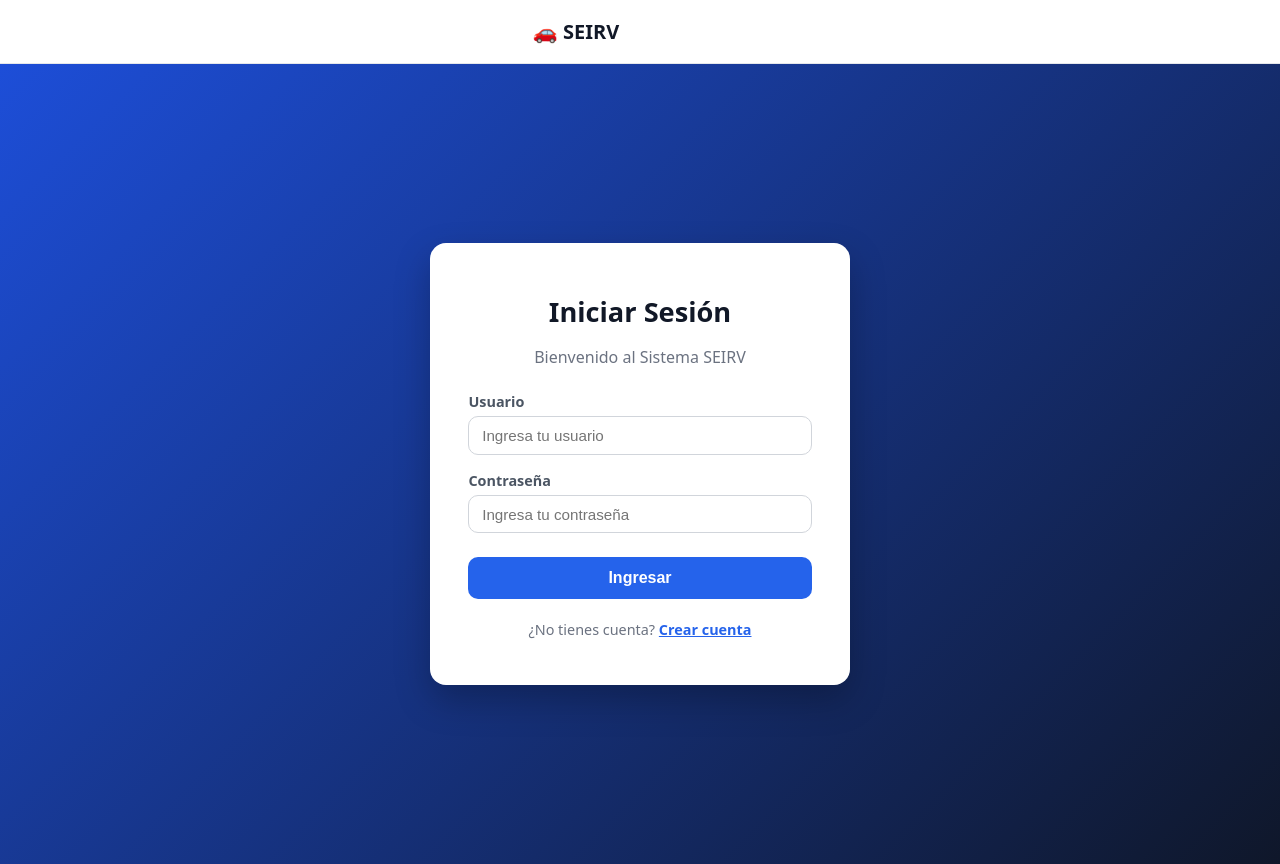
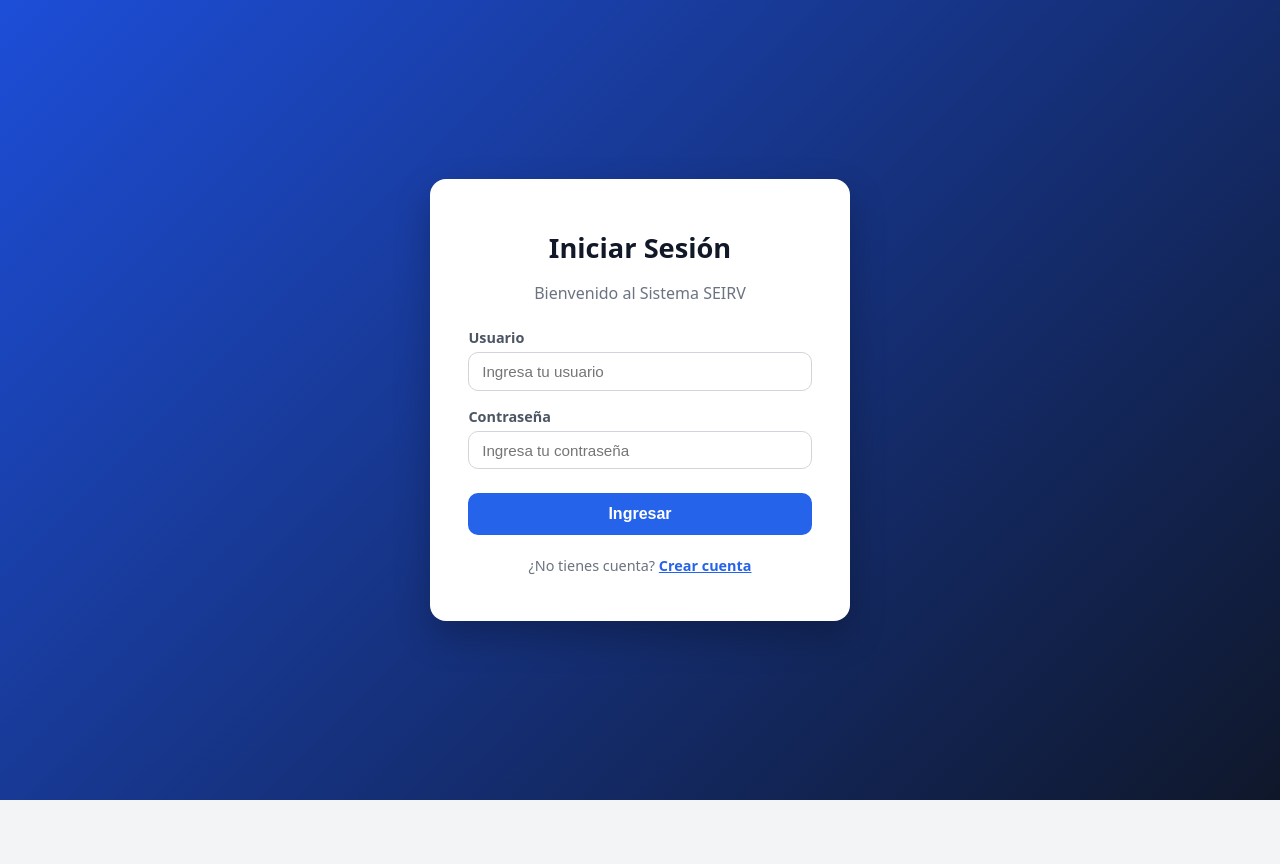
Before and after one commit to thedamnandres/seirv_project, a React (Vite) app in the folder seirv-frontend/: page /login in a window 1280 px wide. After the commit the page ends 800 px from the top, so only its background shows below. Built offline with nearby package versions, Linux system fonts and the light colour scheme; no server answers.

Commit message:
Mejora en front

```diff
--- a/seirv-frontend/src/App.jsx
+++ b/seirv-frontend/src/App.jsx
@@ -1,4 +1,4 @@
-import { BrowserRouter as Router, Routes, Route, Navigate } from 'react-router-dom';
+import { BrowserRouter as Router, Routes, Route, Navigate, useLocation } from 'react-router-dom';
 import { AuthProvider } from './context/AuthContext';
 import Navbar from './components/Navbar';
 import PrivateRoute from './components/PrivateRoute';
@@ -9,14 +9,14 @@
 import VehicleForm from './pages/VehicleForm';
 import './App.css';
 
-function App() {
+function AppContent() {
+  const location = useLocation();
+  const isAuthPage = location.pathname === '/login' || location.pathname === '/register';
+
   return (
-    <Router>
-      <AuthProvider>
-        <div className="app">
-          <Navbar />
-
-          <Routes>
+    <div className="app">
+      {!isAuthPage && <Navbar />}
+      <Routes>
             {/* primera vista → login */}
             <Route path="/" element={<Navigate to="/login" />} />
 
@@ -54,8 +54,16 @@
 
             {/* fallback */}
             <Route path="*" element={<Navigate to="/login" />} />
-          </Routes>
-        </div>
+      </Routes>
+    </div>
+  );
+}
+
+function App() {
+  return (
+    <Router>
+      <AuthProvider>
+        <AppContent />
       </AuthProvider>
     </Router>
   );
```
